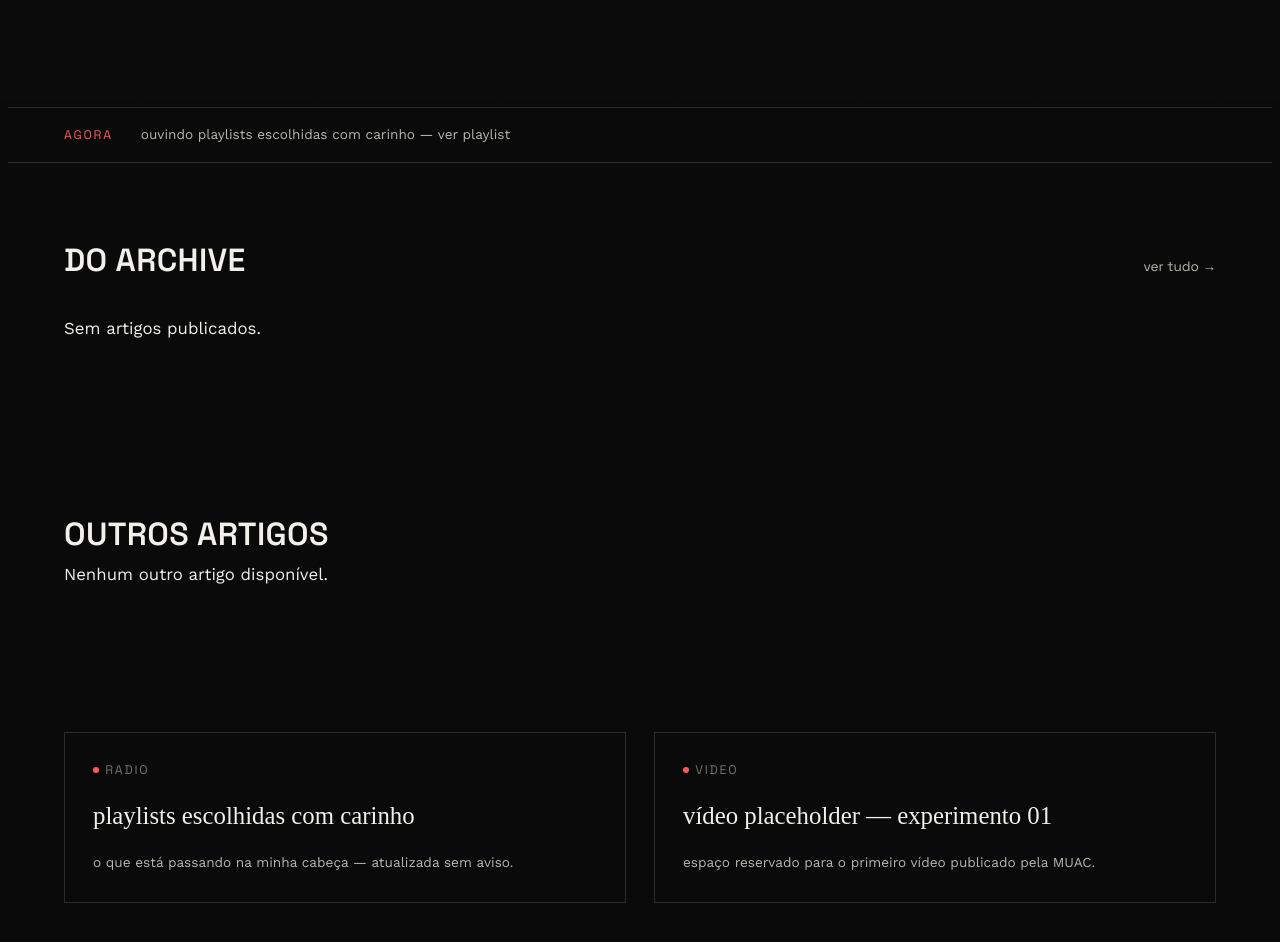
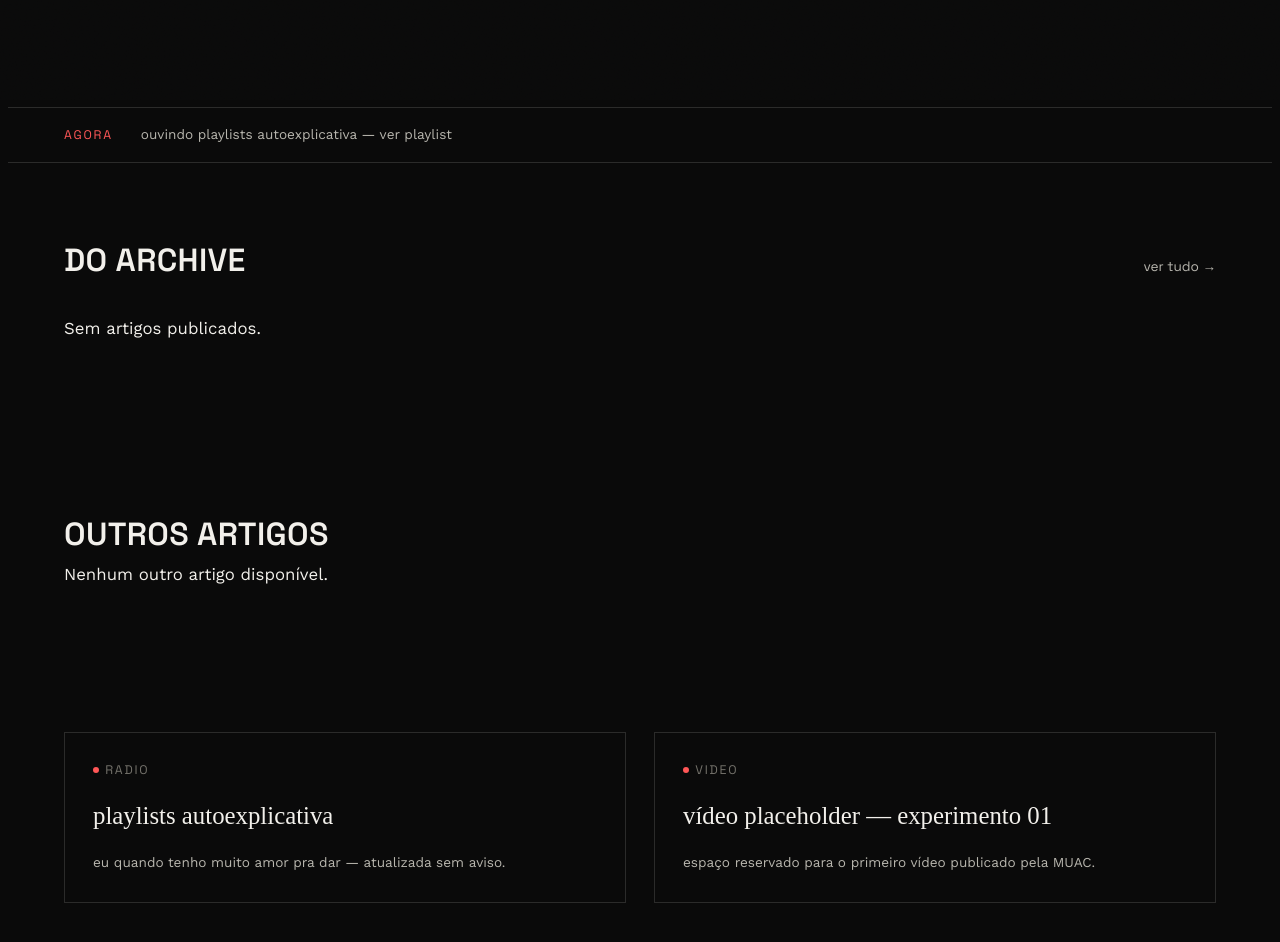
Before and after one commit to nicolycanan/nicolycanan-projeto-muac, a Next.js app: page / in a window 1280 px wide. Shown: the part 700-1642 px from the top of the page. Built offline with nearby package versions, Linux system fonts and the light colour scheme; a web font is replaced by a local one.

Commit message:
base 01 - pendente galeria

```diff
--- a/app/radio/page.tsx
+++ b/app/radio/page.tsx
@@ -18,8 +18,9 @@ export default function RadioPage() {
         </h1>
 
         <p className={styles.intro}>
-          Não é um player embutido. É a curadoria da MUAC — atualizada sem
-          aviso, guardada como registro depois que passa.
+          Curadoria de todos as musicas que fazem parte disso
+           — atualizada sem aviso, guardada como um dos registros
+           mais especiais do acervo.
         </p>
       </header>
 
--- a/app/radio/radio.module.css
+++ b/app/radio/radio.module.css
@@ -5,7 +5,7 @@
 .title {
   font-family: var(--font-hand);
   font-size: var(--fs-hand-lg);
-  margin-top: var(--space-1);
+  max-width: 22ch;
 }
 
 .intro {
--- a/lib/content.ts
+++ b/lib/content.ts
@@ -1513,9 +1513,9 @@ const staticPlaylists: Playlist[] =
     {
       slug: "atual",
       title:
-        "playlists escolhidas com carinho",
+        "playlists autoexplicativa",
       note:
-        "o que está passando na minha cabeça — atualizada sem aviso.",
+        "eu quando tenho muito amor pra dar — atualizada sem aviso.",
       cover:
         "/images/carpa.png",
       date: "2026-08-10",
@@ -1530,9 +1530,9 @@ const staticPlaylists: Playlist[] =
     {
       slug: "playlist-002",
       title:
-        "segunda seleção",
+        "o que se passsa na minha cabeça",
       note:
-        "uma outra seleção para ouvir sem pressa.",
+        "uma curadoria de tudo que (in)felizmente sou...",
       cover:
         "/images/carpa.png",
       date: "2026-08-16",
```
